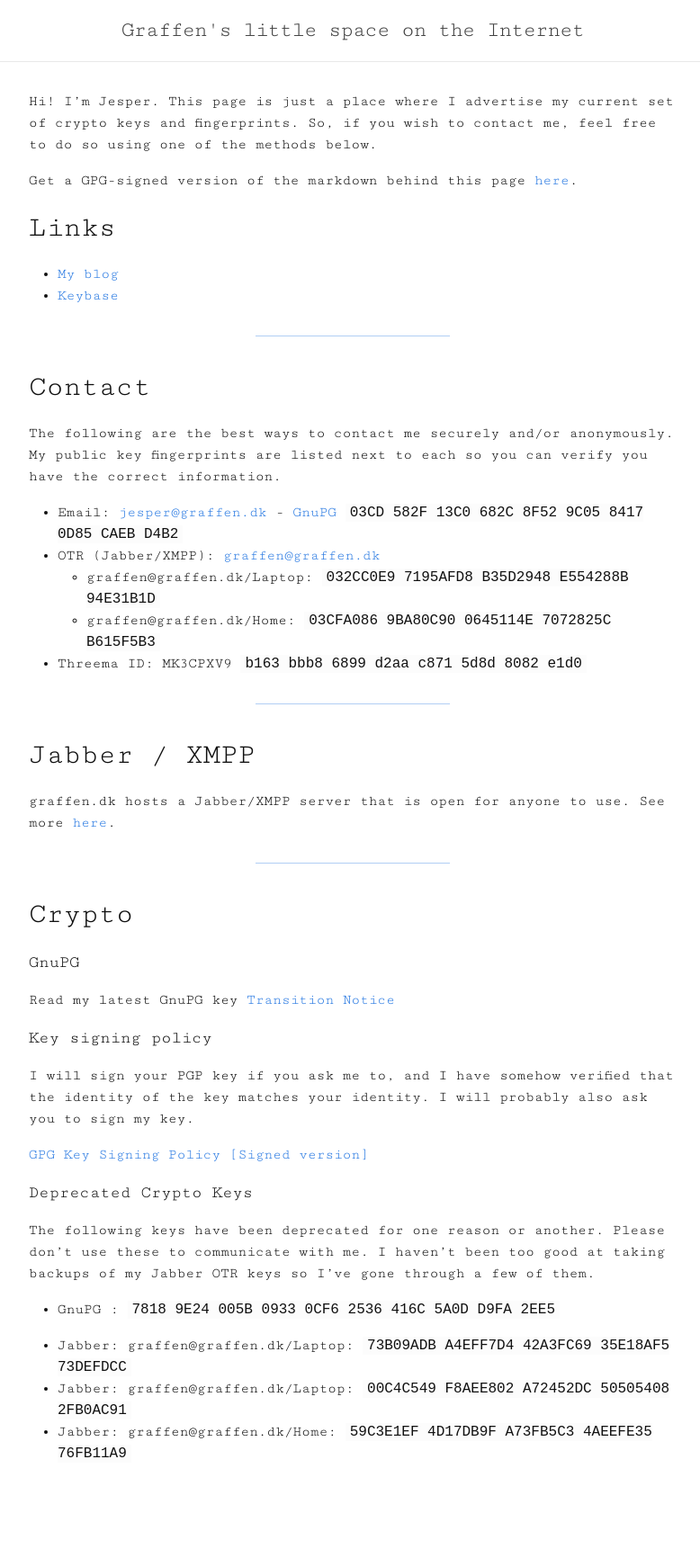
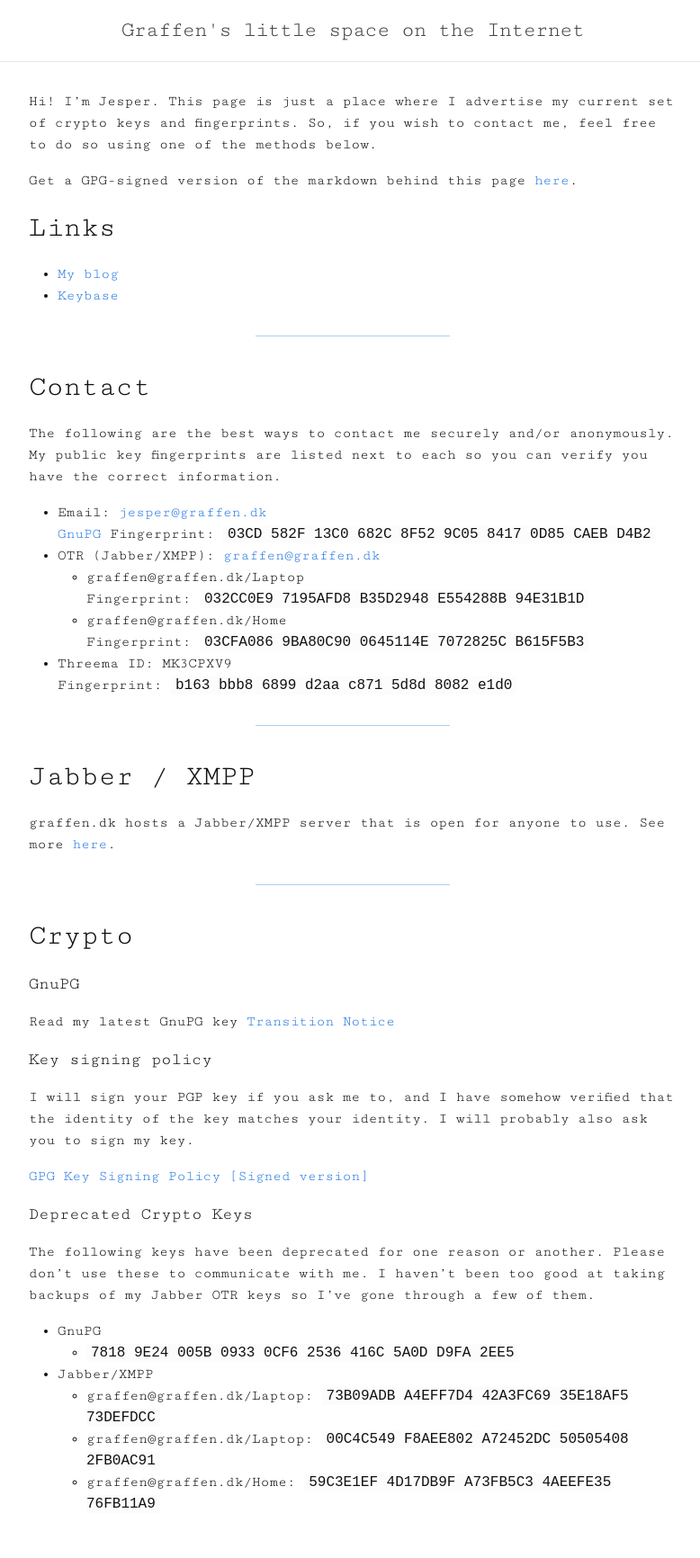
Before and after one commit to graffen/graffen.github.io, a Jekyll site: the page built from index.md, in a window 1280 px wide. Shown: the whole page at 90% size, without its empty margins (248-1026 px from the left). Built offline with Jekyll 4.4.1, drawn with Linux system fonts in a browser that asks for light colours; before the commit the page ends 1676 px from its top, so only the background shows below that.

Commit message:
Tweaking layout and wording a bit for new design

```diff
--- a/index.md
+++ b/index.md
@@ -17,11 +17,15 @@ Get a GPG-signed version of the markdown behind this page [here](index.md.asc).
 
 The following are the best ways to contact me securely and/or anonymously. My public key fingerprints are listed next to each so you can verify you have the correct information.
 
-* Email: [jesper@graffen.dk](mailto:jesper@graffen.dk) - [GnuPG](graffen.asc) `03CD 582F 13C0 682C 8F52 9C05 8417 0D85 CAEB D4B2`
+* Email: [jesper@graffen.dk](mailto:jesper@graffen.dk)
+[GnuPG](graffen.asc) Fingerprint:  `03CD 582F 13C0 682C 8F52 9C05 8417 0D85 CAEB D4B2`
 * OTR (Jabber/XMPP): [graffen@graffen.dk](xmpp:jesper@graffen.dk)
-  * graffen@graffen.dk/Laptop: `032CC0E9 7195AFD8 B35D2948 E554288B 94E31B1D`
-  * graffen@graffen.dk/Home: `03CFA086 9BA80C90 0645114E 7072825C B615F5B3`
-* Threema ID: MK3CPXV9 `b163 bbb8 6899 d2aa c871 5d8d 8082 e1d0`
+  * graffen@graffen.dk/Laptop
+    Fingerprint: `032CC0E9 7195AFD8 B35D2948 E554288B 94E31B1D`
+  * graffen@graffen.dk/Home
+    Fingerprint: `03CFA086 9BA80C90 0645114E 7072825C B615F5B3`
+* Threema ID: MK3CPXV9
+  Fingerprint: `b163 bbb8 6899 d2aa c871 5d8d 8082 e1d0`
 
 ---
 
@@ -45,8 +49,10 @@ identity. I will probably also ask you to sign my key.
 The following keys have been deprecated for one reason or another. Please don't use these to communicate with me. I haven't been too good at taking backups of my Jabber OTR keys so I've gone through a few of them.
 
 
-* GnuPG : `7818 9E24 005B 0933 0CF6 2536 416C 5A0D D9FA 2EE5`
+* GnuPG
+  * `7818 9E24 005B 0933 0CF6 2536 416C 5A0D D9FA 2EE5`
 
-* Jabber: graffen@graffen.dk/Laptop: `73B09ADB A4EFF7D4 42A3FC69 35E18AF5 73DEFDCC`
-* Jabber: graffen@graffen.dk/Laptop: `00C4C549 F8AEE802 A72452DC 50505408 2FB0AC91`
-* Jabber: graffen@graffen.dk/Home: `59C3E1EF 4D17DB9F A73FB5C3 4AEEFE35 76FB11A9`
+* Jabber/XMPP
+  * graffen@graffen.dk/Laptop: `73B09ADB A4EFF7D4 42A3FC69 35E18AF5 73DEFDCC`
+  * graffen@graffen.dk/Laptop: `00C4C549 F8AEE802 A72452DC 50505408 2FB0AC91`
+  * graffen@graffen.dk/Home: `59C3E1EF 4D17DB9F A73FB5C3 4AEEFE35 76FB11A9`
```
